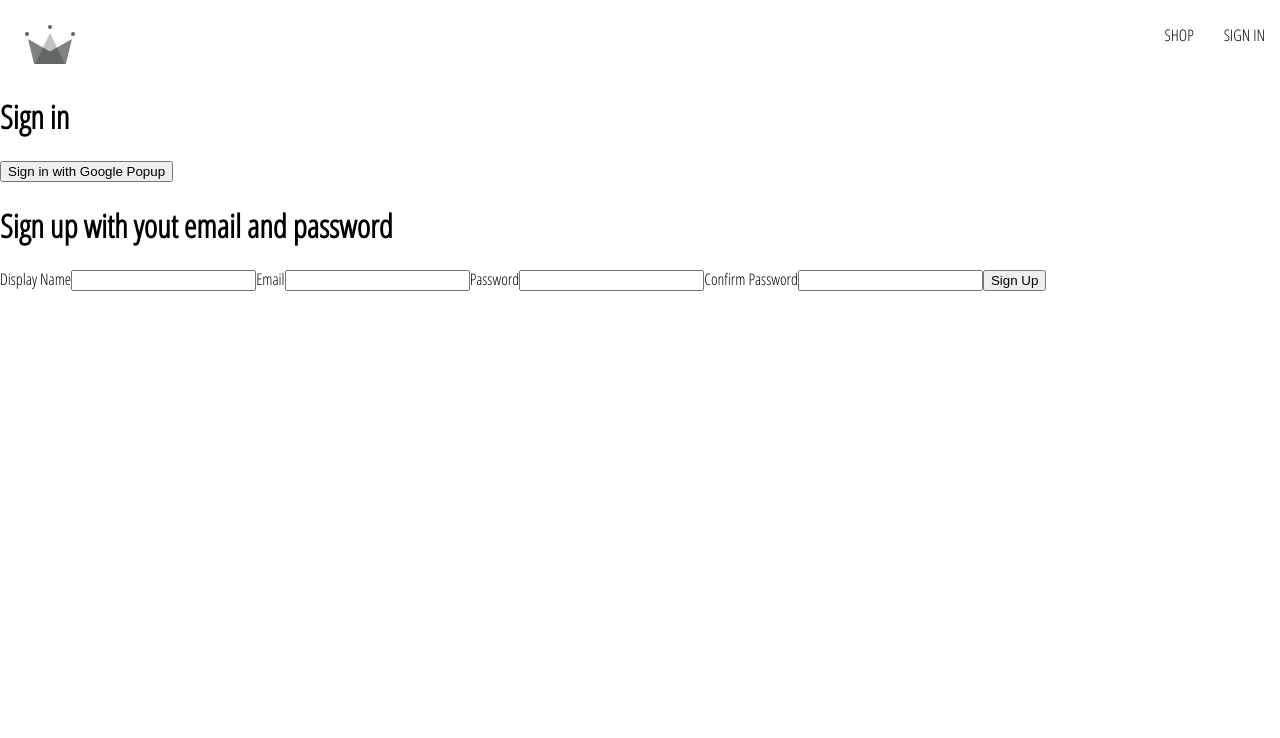
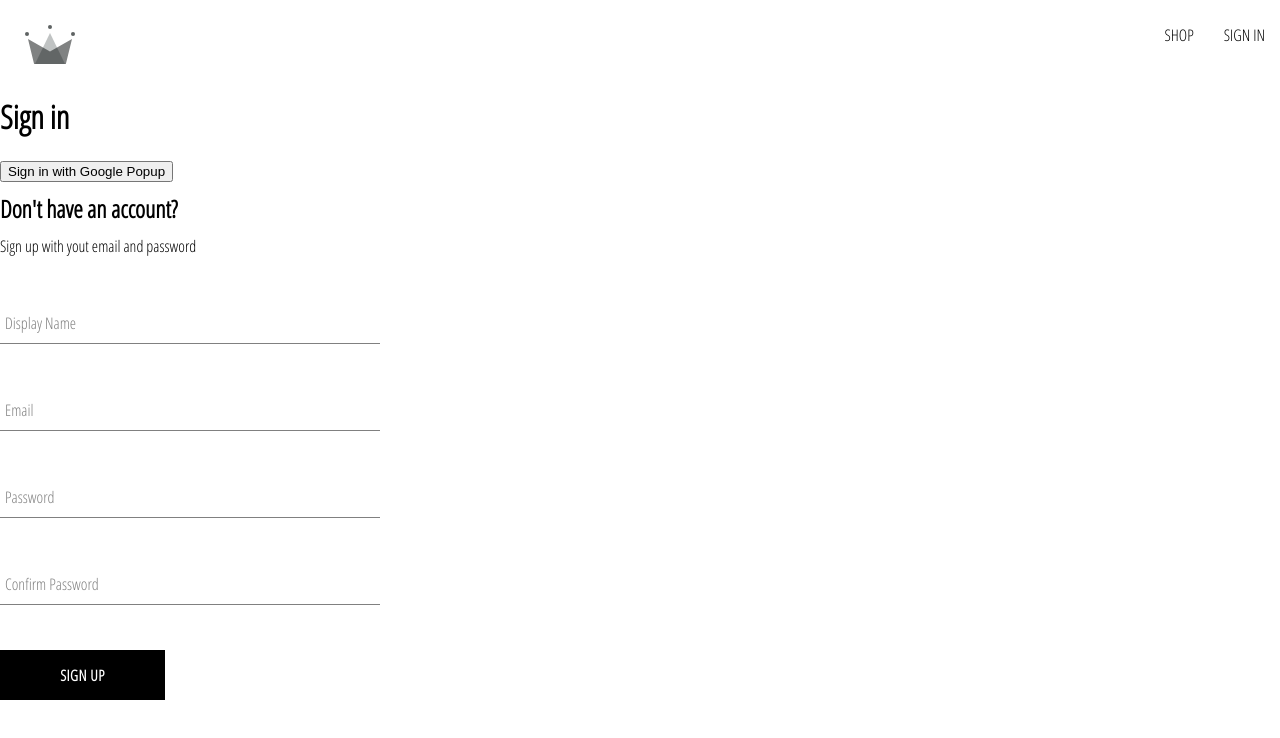
Before and after one commit to Morosan/crwn-clothing, a React (Create React App) app: page /sign-in in a window 1280 px wide. Shown: the top 738 px of the page. Built offline with nearby package versions, Linux system fonts and the light colour scheme.

Commit message:
created sign up component, form input component and button component

```diff
--- a/package.json
+++ b/package.json
@@ -6,7 +6,7 @@
     "@testing-library/jest-dom": "^5.17.0",
     "@testing-library/react": "^13.4.0",
     "@testing-library/user-event": "^13.5.0",
-    "firebase": "^10.8.0",
+    "firebase": "^10.8.1",
     "react": "^18.2.0",
     "react-dom": "^18.2.0",
     "react-router-dom": "^6.22.1",
--- /dev/null
+++ b/src/components/button/button.component.jsx
@@ -0,0 +1,19 @@
+import './button.styles.scss';
+
+const BUTTON_TYPE_CLASSES = {
+    google: 'google-sign-in',
+    inverted: 'inverted'
+}
+
+const Button = ({ children, buttonType, ...otherProps }) => {
+    return (
+        <button
+            className={`button-container ${BUTTON_TYPE_CLASSES[buttonType]}`}
+            {...otherProps}
+        >
+            {children}
+        </button>
+    )
+}
+
+export default Button;
--- /dev/null
+++ b/src/components/button/button.styles.scss
@@ -0,0 +1,46 @@
+.button-container {
+    min-width: 165px;
+    width: auto;
+    height: 50px;
+    letter-spacing: 0.5px;
+    line-height: 50px;
+    padding: 0 35px 0 35px;
+    font-size: 15px;
+    background-color: black;
+    color: white;
+    text-transform: uppercase;
+    font-family: 'Open Sans Condensed';
+    font-weight: bolder;
+    border: none;
+    cursor: pointer;
+    display: flex;
+    justify-content: center;
+
+    &:hover {
+      background-color: white;
+      color: black;
+      border: 1px solid black;
+    }
+
+    &.google-sign-in {
+      background-color: #4285f4;
+      color: white;
+
+      &:hover {
+        background-color: #357ae8;
+        border: none;
+      }
+    }
+
+    &.inverted {
+      background-color: white;
+      color: black;
+      border: 1px solid black;
+
+      &:hover {
+        background-color: black;
+        color: white;
+        border: none;
+      }
+    }
+}
--- /dev/null
+++ b/src/components/form-input/form-input.component.jsx
@@ -0,0 +1,16 @@
+import './form-input.styles.scss';
+
+const FormInput = ({ label, ...otherProps }) => {
+    return (
+        <div className="group">
+            <input className="form-input" {...otherProps} />
+            {label && (
+                <label
+                    className={`${otherProps.value.length ? 'shrink' : ''} form-input-label`}
+                >{label}</label>
+            )}
+        </div>
+    )
+}
+
+export default FormInput;
--- /dev/null
+++ b/src/components/form-input/form-input.styles.scss
@@ -0,0 +1,54 @@
+$sub-color: grey;
+$main-color: black;
+
+@mixin shrinkLabel {
+  top: -14px;
+  font-size: 12px;
+  color: $main-color;
+}
+
+.group {
+  position: relative;
+  margin: 45px 0;
+
+  .form-input {
+    background: none;
+    background-color: white;
+    color: $sub-color;
+    font-size: 18px;
+    padding: 10px 10px 10px 5px;
+    display: block;
+    width: 100%;
+    border: none;
+    border-radius: 0;
+    border-bottom: 1px solid $sub-color;
+    margin: 25px 0;
+
+    &:focus {
+      outline: none;
+    }
+
+    &:focus ~ .form-input-label {
+      @include shrinkLabel();
+    }
+  }
+
+  input[type='password'] {
+    letter-spacing: 0.3em;
+  }
+
+  .form-input-label {
+    color: $sub-color;
+    font-size: 16px;
+    font-weight: normal;
+    position: absolute;
+    pointer-events: none;
+    left: 5px;
+    top: 10px;
+    transition: 300ms ease all;
+
+    &.shrink {
+      @include shrinkLabel();
+    }
+  }
+}
--- a/src/components/sign-up-form/sign-up-form.component.jsx
+++ b/src/components/sign-up-form/sign-up-form.component.jsx
@@ -1,7 +1,12 @@
 import { useState } from "react";
+import { createAuthUserWithEmailAndPassword, createUserDocumentFromAuth } from "../../utils/firebase/firebase.utils";
+import FormInput from "../form-input/form-input.component";
+
+import "./sign-up-form.styles.scss";
+import Button from "../button/button.component";
 
 const defaultFormFields = {
-  displaName: '',
+  displayName: '',
   email: '',
   password: '',
   confirmPassword: '',
@@ -9,53 +14,92 @@
 
 const SignUpForm = () => {
   const [formFields, setFormFields] = useState(defaultFormFields);
-  const { displaName, email, password, confirmPassword } = formFields;
+  const { displayName, email, password, confirmPassword } = formFields;
 
   console.log(formFields);
 
+  const resetFormFields = () => {
+    setFormFields(defaultFormFields);
+  }
+
+  const handleSubmit = async (event) => {
+    event.preventDefault();
+
+    if(password !== confirmPassword) {
+      alert("password do not match");
+      return;
+    }
+
+    try {
+      const { user } = await createAuthUserWithEmailAndPassword(
+        email,
+        password
+      );
+
+      await createUserDocumentFromAuth(user, { displayName });
+      resetFormFields();
+      alert('Succes');
+
+    } catch(error) {
+      if(error.code === 'auth/email-already-in-use') {
+        alert('Cannot create user, email already in use');
+      } else {
+        console.log('user creation encounter an error', error);
+      }
+    }
+  }
+
   const handleChange = (event) => {
     const { name, value } = event.target;
-
     setFormFields({ ...formFields, [name]: value});
   }
 
   return (
-    <div>
-      <h1>Sign up with yout email and password</h1>
-      <form onSubmit={() => {}}>
-        <label>Display Name</label>
-        <input
-          type="text"
-          required onChange={handleChange}
-          name="displayName"
-          value={displaName}
+    <div className="sign-up-container">
+      <h2>Don't have an account?</h2>
+      <span>Sign up with yout email and password</span>
+      <form onSubmit={handleSubmit}>
+        <FormInput
+          label="Display Name"
+          type='text'
+          required
+          onChange={handleChange}
+          name='displayName'
+          value={displayName}
         />
 
-        <label>Email</label>
-        <input
-          type="email"
-          required onChange={handleChange}
-          name="email"
+        <FormInput
+          label="Email"
+          type='email'
+          required
+          onChange={handleChange}
+          name='email'
           value={email}
         />
 
-        <label>Password</label>
-        <input
-          type="password"
-          required onChange={handleChange}
-          name="password"
+        <FormInput
+          label="Password"
+          type='password'
+          required
+          onChange={handleChange}
+          name='password'
           value={password}
         />
 
-        <label>Confirm Password</label>
-        <input
-          type="password"
-          required onChange={handleChange}
-          name="confirmPassword"
+        <FormInput
+          label="Confirm Password"
+          type='password'
+          required
+          onChange={handleChange}
+          name='confirmPassword'
           value={confirmPassword}
         />
 
-        <button type="submit">Sign Up</button>
+        <Button
+          type='submit'
+        >
+          Sign Up
+        </Button>
       </form>
 
     </div>
--- /dev/null
+++ b/src/components/sign-up-form/sign-up-form.styles.scss
@@ -0,0 +1,9 @@
+.sign-up-container {
+    display: flex;
+    flex-direction: column;
+    width: 380px;
+
+    h2 {
+      margin: 10px 0;
+    }
+}
--- a/src/utils/firebase/firebase.utils.js
+++ b/src/utils/firebase/firebase.utils.js
@@ -3,7 +3,8 @@
   getAuth,
   signInWithRedirect,
   signInWithPopup,
-  GoogleAuthProvider
+  GoogleAuthProvider,
+  createUserWithEmailAndPassword,
 } from 'firebase/auth';
 
 import {
@@ -11,7 +12,6 @@
   doc,
   getDoc,
   setDoc,
-  Firestore
 } from 'firebase/firestore'
 
 // Your web app's Firebase configuration
@@ -25,7 +25,7 @@
 };
 
 // Initialize Firebase
-const firebaseApp = initializeApp(firebaseConfig);
+const firebaseapp = initializeApp(firebaseConfig);
 
 const googleProvider = new GoogleAuthProvider();
 googleProvider.setCustomParameters({
@@ -40,7 +40,12 @@
 
 export const db = getFirestore();
 
-export const createUserDocumentFromAuth = async (userAuth) => {
+export const createUserDocumentFromAuth = async (
+  userAuth,
+  additionalInformation = {}
+) => {
+  if(!userAuth) return;
+
   const userDocRef = doc(db, 'users', userAuth.uid);
 
   const userSnapshot = await getDoc(userDocRef);
@@ -53,7 +58,8 @@
       await setDoc(userDocRef, {
         displayName,
         email,
-        createAt
+        createAt,
+        ...additionalInformation,
       });
     } catch (error) {
       console.log('error creating the user', error.message);
@@ -62,3 +68,9 @@
 
   return userDocRef;
 }
+
+export const createAuthUserWithEmailAndPassword = async (email, password) => {
+  if (!email || !password) return;
+
+  return await createUserWithEmailAndPassword(auth, email, password)
+}
```
Also changed, not shown: 1 other file (tests, documents, lock files or other folders).
